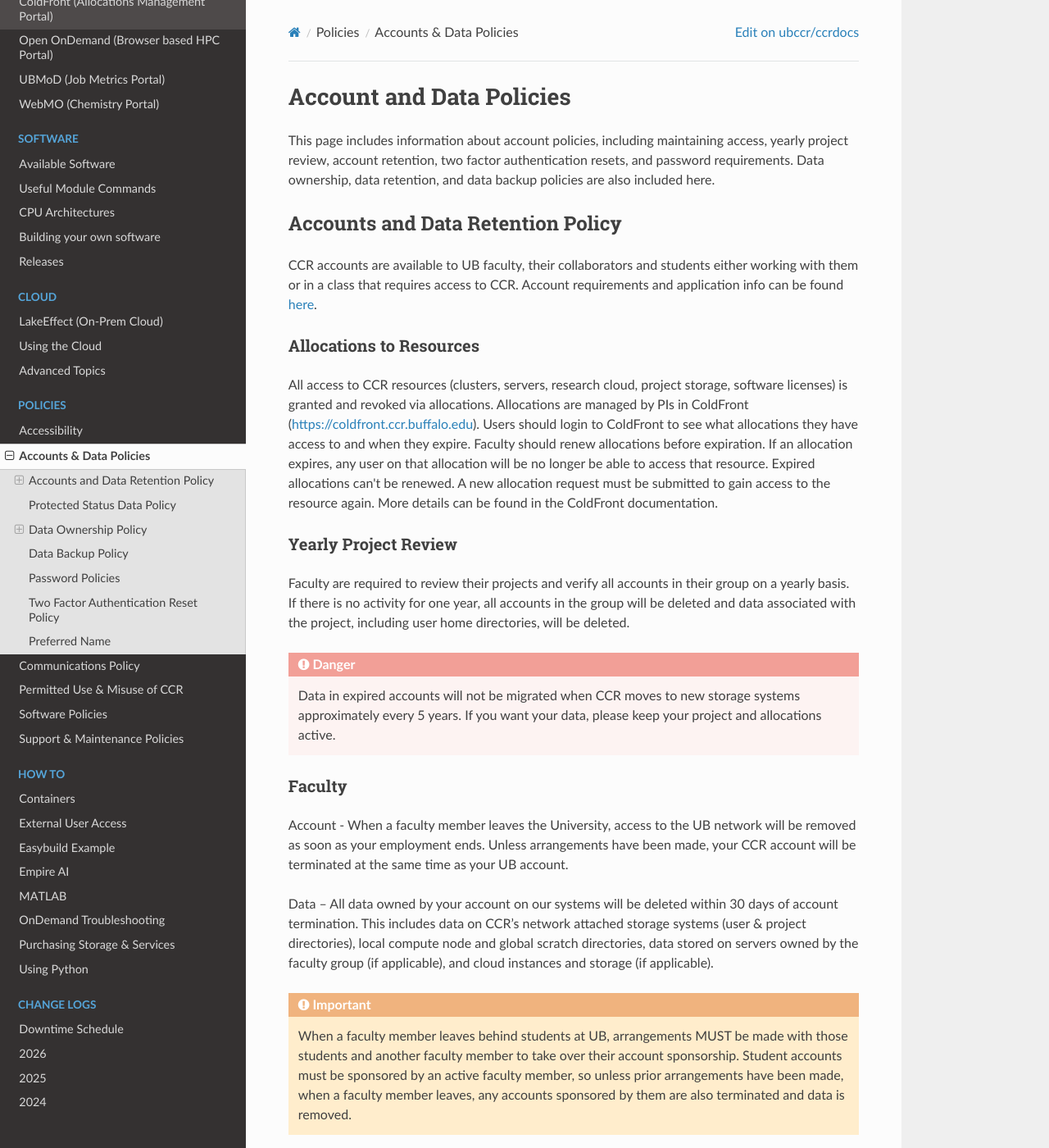
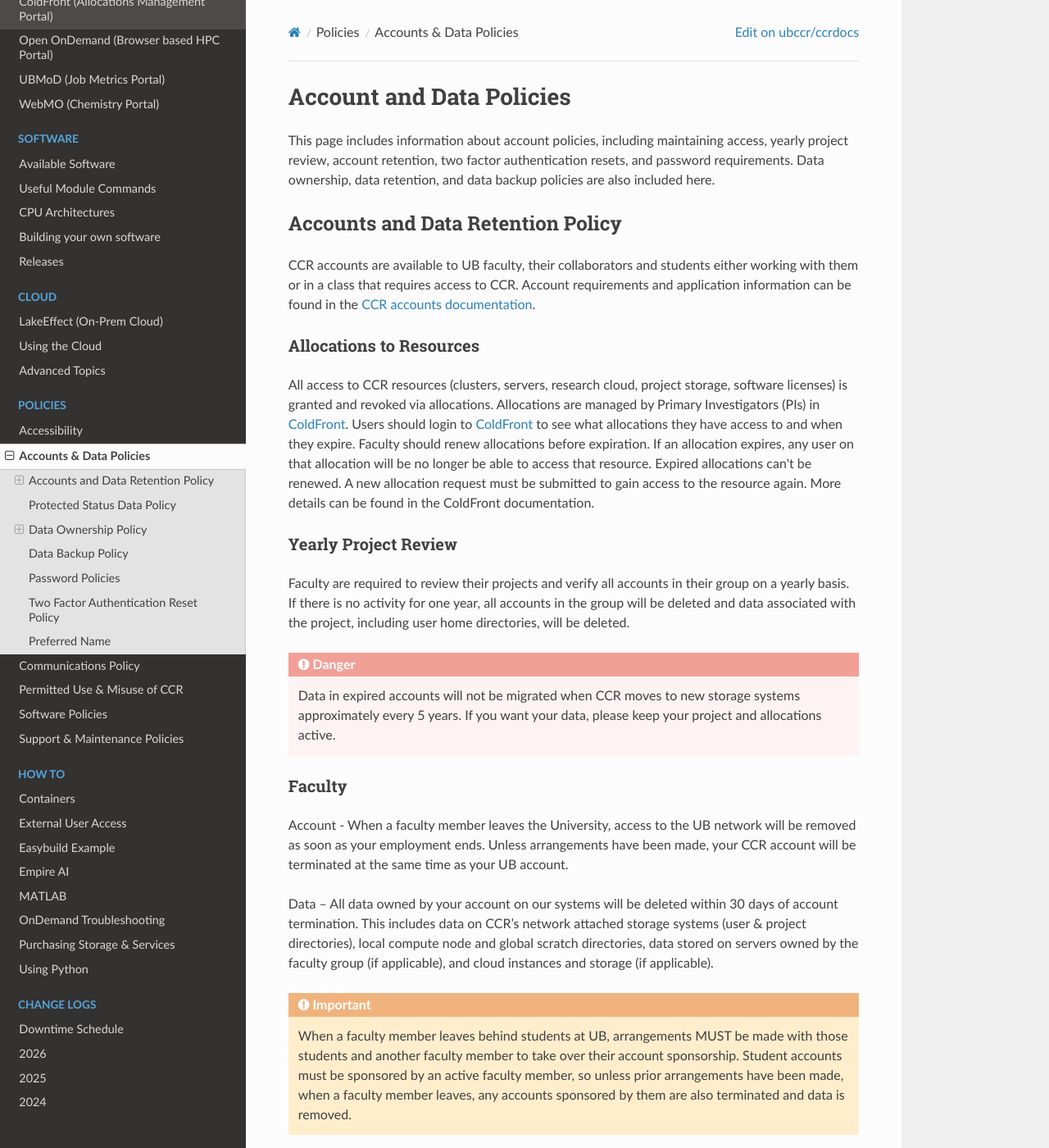
Before and after one commit to ubccr/ccrdocs, an MkDocs documentation site: the page built from pages/policies/accounts.md, in a window 1280 px wide and 1400 px high. Shown: the whole window at 82% size. Built offline with MkDocs 1.6.1, drawn with Linux system fonts in a browser that asks for light colours; nearby versions of some CDN libraries; some of the changed text lies outside the part shown.

Commit message:
Accessibility changes for the Policies section
Fixed links at the bottom of the "Communications Policy" (email.md) file

Tony

```diff
--- a/pages/policies/accounts.md
+++ b/pages/policies/accounts.md
@@ -4,12 +4,11 @@ This page includes information about account policies, including maintaining acc
 
 ## Accounts and Data Retention Policy
 
-CCR accounts are available to UB faculty, their collaborators and students either working with them or in a class that requires access to CCR.  Account requirements and application info can be found [here](../getting-access.md#requirements-for-accessing-ccrs-resources).
+CCR accounts are available to UB faculty, their collaborators and students either working with them or in a class that requires access to CCR.  Account requirements and application information can be found in the [CCR accounts documentation](../getting-access.md#requirements-for-accessing-ccrs-resources).
 
 ### Allocations to Resources
 
-All access to CCR resources (clusters, servers, research cloud, project storage, software licenses)  is granted and revoked via allocations.  Allocations are managed by PIs in ColdFront
-(https://coldfront.ccr.buffalo.edu).  Users should login to ColdFront to see what allocations they have access to and when they expire.  Faculty should renew allocations before expiration.  If an allocation expires, any user on that allocation will be no longer be able to access that resource.  Expired allocations can't be renewed.  A new allocation request must be submitted to gain access to the resource again.  More details can be found in the ColdFront documentation.
+All access to CCR resources (clusters, servers, research cloud, project storage, software licenses)  is granted and revoked via allocations.  Allocations are managed by Primary Investigators (PIs) in [ColdFront](https://coldfront.ccr.buffalo.edu).  Users should login to [ColdFront](https://coldfront.ccr.buffalo.edu) to see what allocations they have access to and when they expire.  Faculty should renew allocations before expiration.  If an allocation expires, any user on that allocation will be no longer be able to access that resource.  Expired allocations can't be renewed.  A new allocation request must be submitted to gain access to the resource again.  More details can be found in the ColdFront documentation.
 
 
 ### Yearly Project Review
@@ -35,7 +34,7 @@ Data – All data owned by your account on our systems will be deleted within 30
 
 **Class Accounts**
 
-Account – Accounts provided for class work are valid for the semester that the class is offered in and automatically terminated at the end of the semester.  If a student requires additional time to complete coursework, the professor teaching the course must [contact CCR help](../help.md) to request an extension on the account.  Student accounts that are also sponsored by a faculty member remain active after the course ends, subject to the policies in the “faculty sponsored accounts” section below.
+Account – Accounts provided for class work are valid for the semester that the class is offered in and automatically terminated at the end of the semester.  If a student requires additional time to complete coursework, the professor teaching the course must contact [CCR help](../help.md) to request an extension on the account.  Student accounts that are also sponsored by a faculty member remain active after the course ends, subject to the policies in the “faculty sponsored accounts” section below.
 
 Data – Data in a student’s home directory created for a class account is deleted 30 days after account termination.  This includes data on CCR’s network attached storage systems (user & course project directories), local compute node and global scratch directories, and cloud instances and storage (if applicable).
 
@@ -150,7 +149,7 @@ iquota -p /projects/academic/[YourGroupName]
 **Requesting a data restore**
 Every effort will be made to retrieve requested data files from the backups, however we do not guarantee that the data can be recovered.  As stated above, we strongly recommend you keep copies of your important data on your personal machine, external disk, or cloud service.
 
-To request a file or directory be restored from backup tape, please [contact CCR help](../help.md) providing the following information:
+To request a file or directory be restored from backup tape, please contact [CCR help](../help.md) providing the following information:
 
 - Full file location to be restored,
 - Name of file(s)/directory(ies) to be restored
@@ -161,7 +160,7 @@ To request a file or directory be restored from backup tape, please [contact CCR
 
 ## Password Policies
 
-CCR maintains the same password policy as the University at Buffalo.  The [full policy can be found here](https://www.buffalo.edu/administrative-services/policy1/ub-policy-lib/ubit-password.html).  We want to specifically point out these parts:
+CCR maintains the same password policy as the University at Buffalo.  This full policy is documented on the [UB password policy page](https://www.buffalo.edu/administrative-services/policy1/ub-policy-lib/ubit-password.html).  We want to specifically point out these parts:
 
 **Individual Accountability**
 All users of university systems are individually assigned a user-id (e.g., UBITName) and password for the purpose of accessing UB online systems.  In accordance with UB “acceptable use policies,” users are individually accountable for activities performed with their user-ids and passwords.  Passwords may not be shared with anyone, including with administrative assistants or secretaries.  UB passwords are considered to be regulated, private data.
@@ -192,10 +191,10 @@ User and system passwords shall be constructed with strength and complexity that
 
 ## Two Factor Authentication Reset Policy
 
-If a CCR user has lost access to the app they used to generate the time-based one-time passwords they will not be able to login to their CCR account or modify the two-factor authentication settings.  Users must contact CCR help to request the removal of this security feature.  In order to verify the account owner's identity, the user will be directed to present photo identification to a CCR staff member.  Details will be provided once you initiate [contact with CCR help](../help.md).
+If a CCR user has lost access to the app they used to generate the time-based one-time passwords they will not be able to login to their CCR account or modify the two-factor authentication settings.  Users must contact CCR help to request the removal of this security feature.  In order to verify the account owner's identity, the user will be directed to present photo identification to a CCR staff member.  Details will be provided once you initiate contact with [CCR help](../help.md).
 
 Once we receive this information, we will remove the two-factor authentication setting from your account and you'll be able to login with your password.
 
 ## Preferred Name
 
-If you wish to change the name on your CCR account, please contact [CCR Help](../help.md).  No reason for the change is necessary.  The username for the account will remain the same.  CCR does not store pronouns in our account systems at this time.  TeamDynamix currently doesn't store this information either.If you include your pronouns in your ticket details, we will gladly use them when replying to your help tickets.  For additional information on the University at Buffalo's preferred name policy, please see [here](https://www.buffalo.edu/administrative-services/policy1/ub-policy-lib/student-preferred-name.html)
+If you wish to change the name on your CCR account, please contact [CCR Help](../help.md).  No reason for the change is necessary.  The username for the account will remain the same.  CCR does not store pronouns in our account systems at this time.  TeamDynamix currently doesn't store this information either.If you include your pronouns in your ticket details, we will gladly use them when replying to your help tickets.  For additional information on the University at Buffalo's preferred name policy, please see [UB's preferred name policy documentation](https://www.buffalo.edu/administrative-services/policy1/ub-policy-lib/student-preferred-name.html)
```
Also changed, not shown: pages/policies/accessibility.md (+1 -1 lines), pages/policies/email.md (+5 -4 lines), pages/policies/misuse.md (+4 -4 lines), pages/policies/software.md (+5 -5 lines), pages/policies/support.md (+9 -9 lines).
